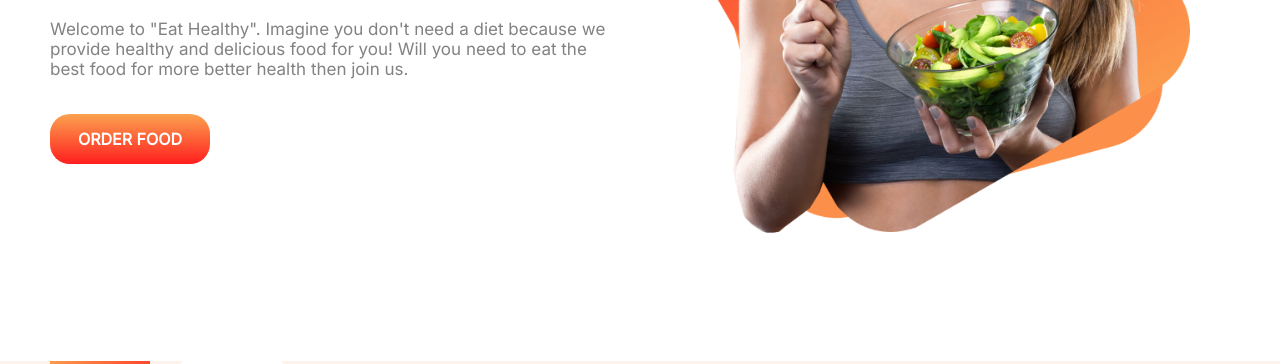
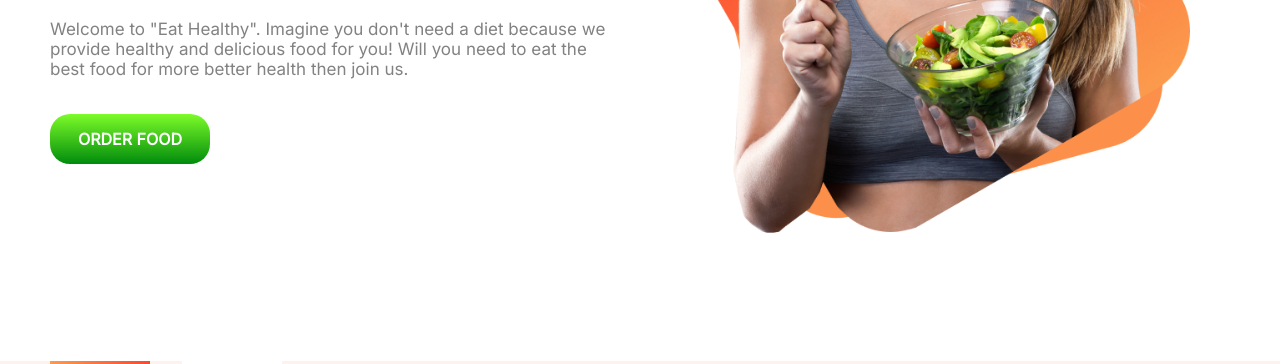
Before and after one commit to emselimahmed/eat-healthy, a plain HTML site: page index.html in a window 1280 px wide. In both pictures the pointer is over the link "ORDER FOOD". Shown: the part 377-741 px from the top of the page. Drawn offline with Linux system fonts and the light colour scheme.

Commit message:
Update style.css

```diff
--- a/style.css
+++ b/style.css
@@ -36,6 +36,10 @@ h2{
     font-weight: 700;
     padding: 15px 28px;
     border-radius: 20px;
+}
+.cmn-button:hover{
+    background-image: linear-gradient(rgb(125, 252, 41), rgb(0, 139, 12));
+    color: white;.
 }
 .cmn-button-divide{
     margin-bottom: 50px;
```
